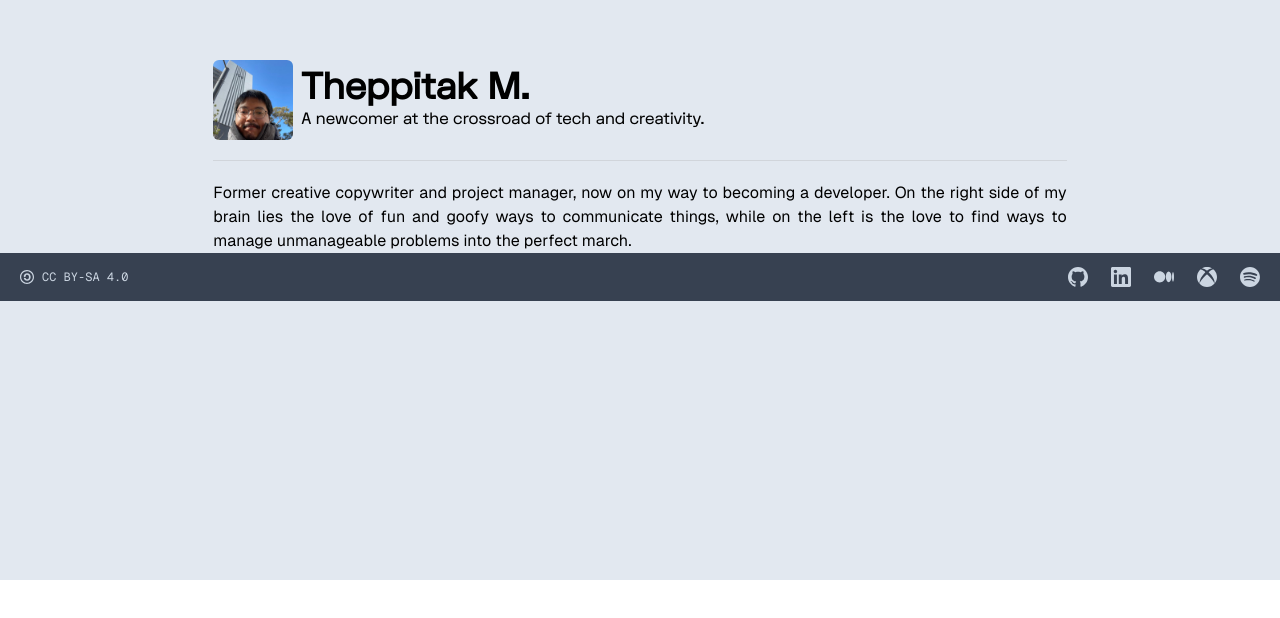
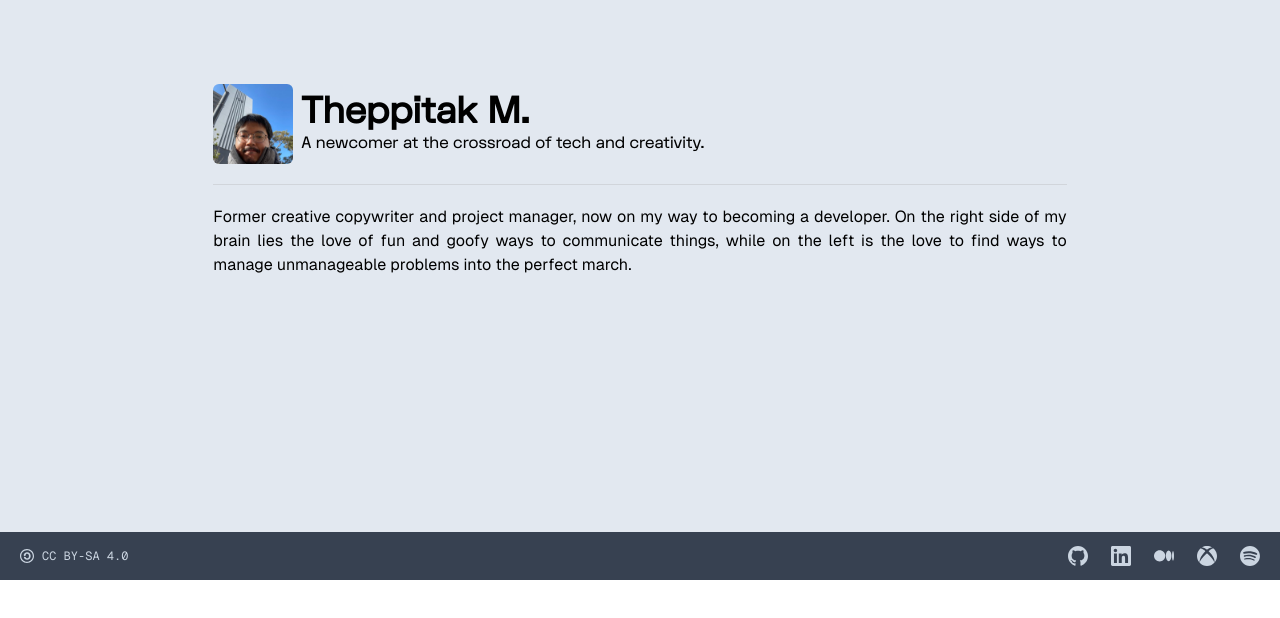
Before and after one commit to mmmmmob/me.theppitak, a React (Vite) app: page / in a window 1280 px wide. Shown: the part 220-838 px from the top of the page. Before the commit the page ends 800 px from the top, so only its background shows below. Built offline with nearby package versions, Linux system fonts and the light colour scheme.

Commit message:
style: position footer to where it'd be

```diff
--- a/src/App.jsx
+++ b/src/App.jsx
@@ -6,14 +6,18 @@ import Title from "./components/Title";
 
 function App() {
   return (
-    <div className="flex h-screen w-screen flex-col justify-center bg-slate-200 dark:bg-slate-800 dark:text-slate-300">
-      <Title />
-      <hr className="m-5 h-px self-center border-0 bg-gray-300 max-sm:w-11/12 md:w-8/12 dark:bg-gray-600" />
-      <Info />
-      <Footer />
+    <>
+      <div className="static flex min-h-lvh flex-col items-center justify-center bg-slate-200 dark:bg-slate-800 dark:text-slate-300">
+        <Title />
+        <hr className="m-5 h-px self-center border-0 bg-gray-300 max-sm:w-11/12 md:w-8/12 dark:bg-gray-600" />
+        <Info />
+      </div>
+      <div className="sticky bottom-0">
+        <Footer />
+      </div>
       <SpeedInsights />
       <Analytics />
-    </div>
+    </>
   );
 }
 
--- a/src/components/Footer.jsx
+++ b/src/components/Footer.jsx
@@ -2,7 +2,7 @@ function Footer() {
   return (
     <div className="flex h-12 w-screen justify-between bg-gray-700 text-slate-300">
       {/* left-side footer [copyright]*/}
-      <div className="ml-5 flex w-fit">
+      <div className="ml-5 flex w-fit self-center">
         <svg
           xmlns="http://www.w3.org/2000/svg"
           width="14"
@@ -27,7 +27,14 @@ function Footer() {
             </clipPath>
           </defs>
         </svg>
-        <div className="self-center font-mono text-xs">CC BY-SA 4.0</div>
+        <div className="self-center font-mono text-xs">
+          <a
+            href="https://creativecommons.org/licenses/by-sa/4.0/"
+            target="_blank"
+          >
+            CC BY-SA 4.0
+          </a>
+        </div>
       </div>
       {/* right-side footer [social emblems] */}
       <div className="mr-5 flex w-48 justify-between self-center">
```
